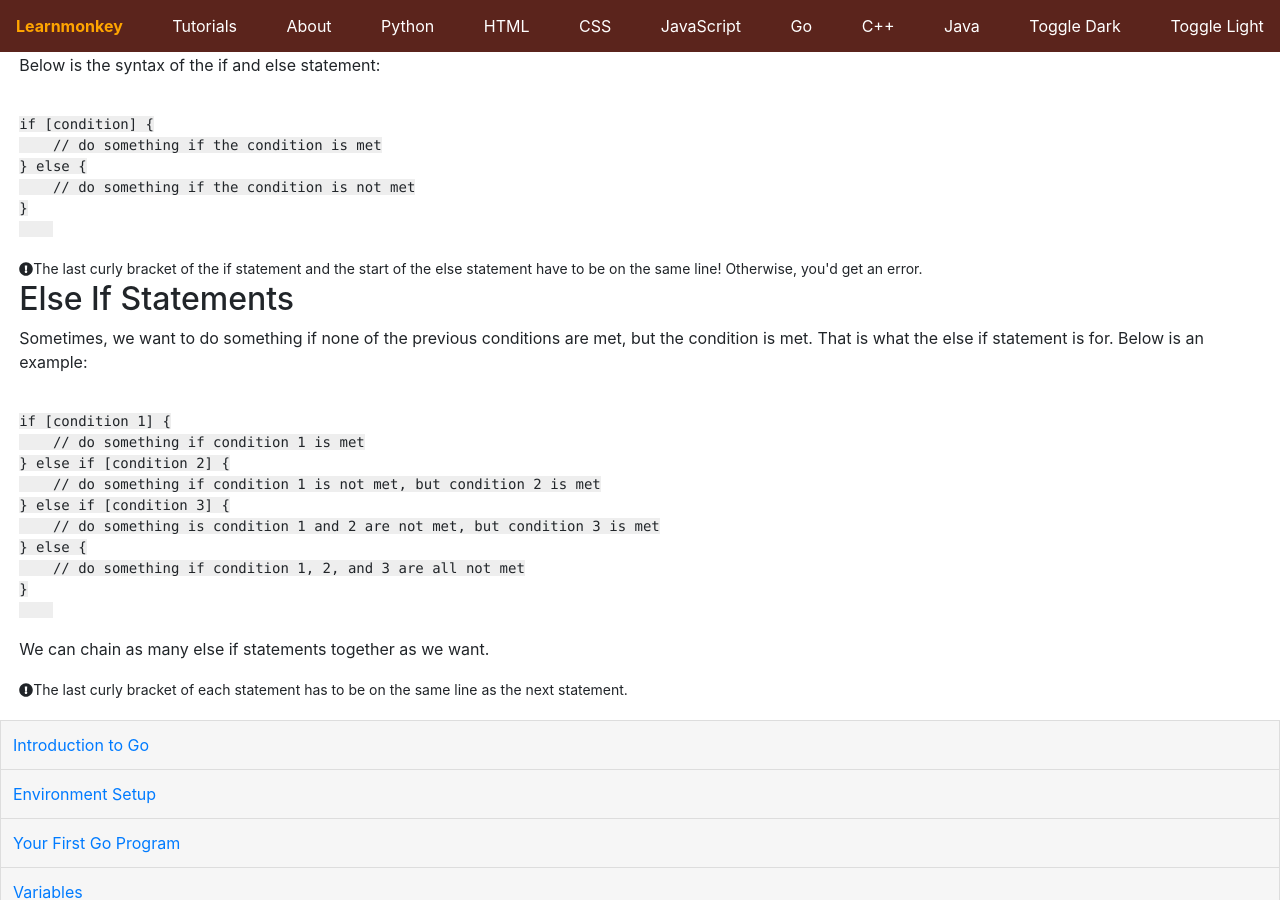
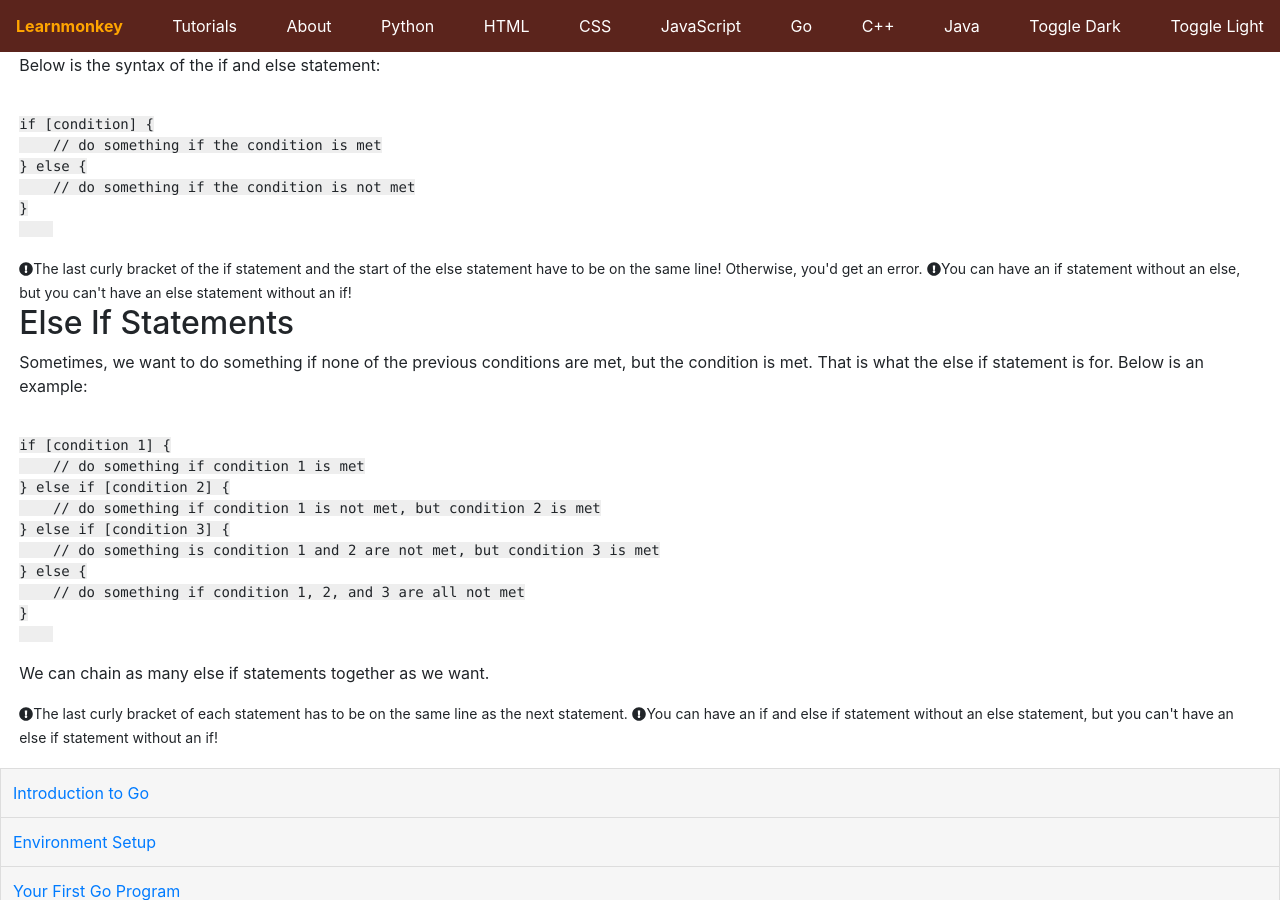
Before and after one commit to learnmonkey/learnmonkey.github.io, a Jekyll site: the page built from programming/golang/if-else.html, in a window 1280 px wide and 900 px high, scrolled down 393 px. Built offline with Jekyll 4.4.1, drawn with Linux system fonts in a browser that asks for light colours; a style sheet for code colours, icons or effects is not loaded.

Commit message:
add some warnings

```diff
--- a/programming/golang/if-else.html
+++ b/programming/golang/if-else.html
@@ -28,6 +28,7 @@ if [condition] {
 }
     </code></pre>
     <small><i class="fas fa-exclamation-circle"></i>The last curly bracket of the if statement and the start of the else statement have to be on the same line! Otherwise, you'd get an error.</small>
+    <small><i class="fas fa-exclamation-circle"></i>You can have an if statement without an else, but you can't have an else statement without an if!</small>
 </section>
 
 <section>
@@ -46,4 +47,5 @@ if [condition 1] {
     </code></pre>
     <p>We can chain as many else if statements together as we want.</p>
     <small><i class="fas fa-exclamation-circle"></i>The last curly bracket of each statement has to be on the same line as the next statement.</small>
+    <small><i class="fas fa-exclamation-circle"></i>You can have an if and else if statement without an else statement, but you can't have an else if statement without an if!</small>
 </section>
```
